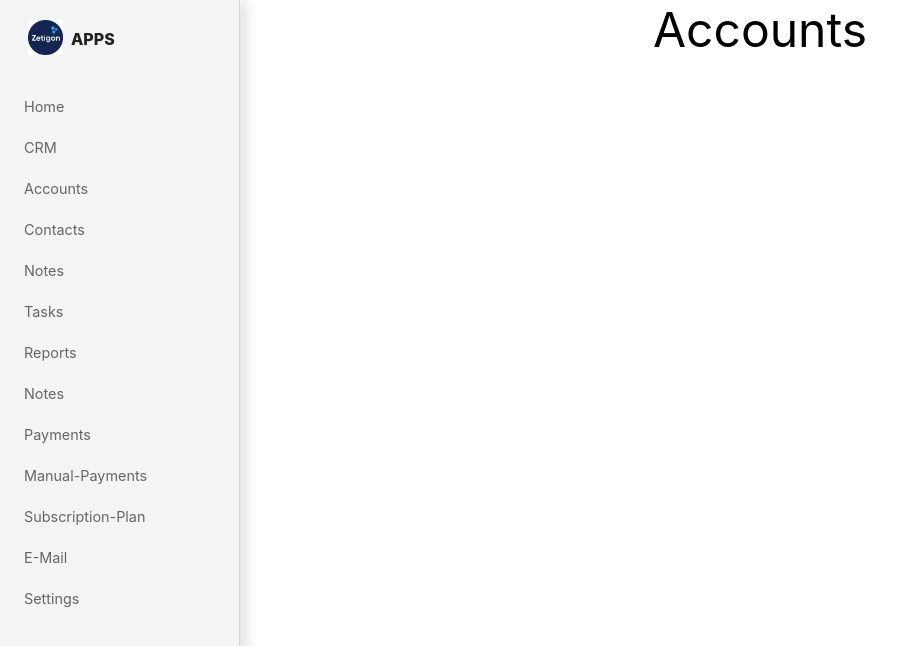
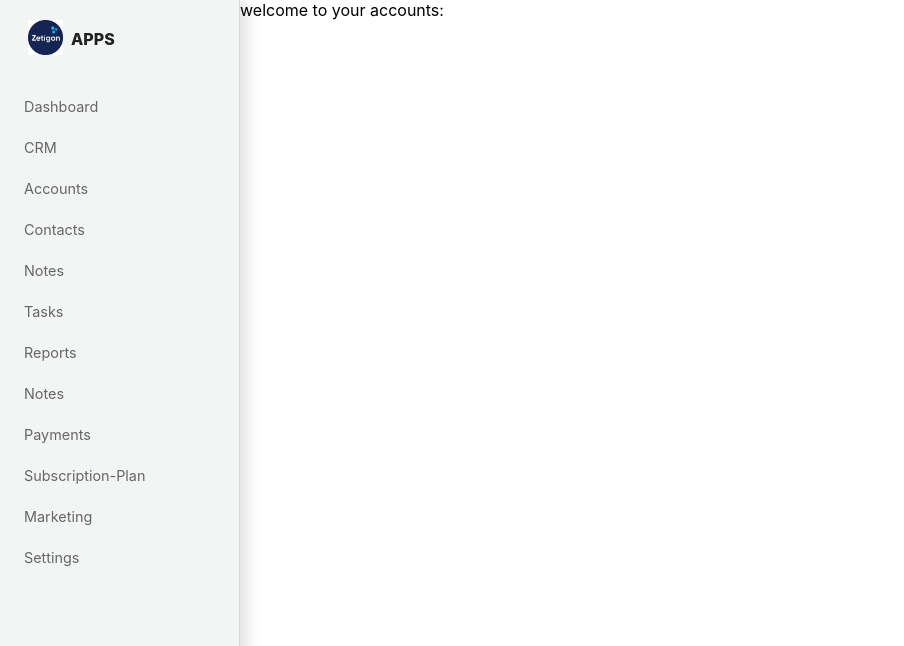
Before and after one commit to Zetigon/CRM_Client_Side, a React (Create React App) app: page /accounts in a window 1280 px wide. Shown: the top 646 px of the page, without its empty margins (0-904 px from the left). Built offline with nearby package versions, Linux system fonts and the light colour scheme.

Commit message:
new components added

```diff
--- a/src/App.js
+++ b/src/App.js
@@ -11,6 +11,10 @@ import { Routes, Route } from "react-router-dom";
 import { DynamicItem, Sidebar, dummyData } from "./Components/NAVIGATION/";
 import Crm from './Components/CRM/crm';
 import Dashboard from './Components/DASHBOARD/Dashboard';
+import Accounts from './Components/CRM/Accounts/accounts';
+import Notes from './Components/CRM/Notes/notes';
+import Tasks from './Components/CRM/Tasks/tasks';
+import Settings from './Components/SETTINGS/settings';
 
 function App() {
   return (
@@ -18,16 +22,24 @@ function App() {
       <Sidebar>
         <Routes>
           <Route path="/" element={<Dashboard/>} />
+            <Route path="/crm" element={<Crm/>}/>
+            <Route path="/accounts" element={<Accounts/>}/>
+            <Route path="/notes" element={<Notes/>}/>
+            <Route path="/tasks" element={<Tasks/>}/>
+
+            <Route path="/tasks" element={<Tasks/>}/>
+            <Route path="/settings" element={<Settings/>}/>
           {dummyData &&
             dummyData.map((item, index) => (
               <Route
                 key={index}
                 path={item.path}
-                element={<DynamicItem page={item.title} />}
+                element={<DynamicItem page = {item.title}/>}
               />
             ))}
 
-            <Route path="/crm" element={<Crm/>}/>
+
+
         </Routes>
       </Sidebar>
     </div>
--- /dev/null
+++ b/src/Components/CRM/Accounts/accounts.js
@@ -0,0 +1,11 @@
+import React from 'react'
+
+function accounts() {
+  return (
+    <div>
+      welcome to your accounts:
+    </div>
+  )
+}
+
+export default accounts
--- /dev/null
+++ b/src/Components/CRM/Notes/notes.js
@@ -0,0 +1,11 @@
+import React from 'react'
+
+function notes() {
+  return (
+    <div>
+      welcome to your notes:
+    </div>
+  )
+}
+
+export default notes
--- /dev/null
+++ b/src/Components/CRM/Tasks/tasks.js
@@ -0,0 +1,11 @@
+import React from 'react'
+
+function tasks() {
+  return (
+    <div>
+      Your Task Section:
+    </div>
+  )
+}
+
+export default tasks
--- a/src/Components/NAVIGATION/Data.js
+++ b/src/Components/NAVIGATION/Data.js
@@ -3,7 +3,7 @@ import React from "react";
 
 export const SIDEBAR_DATA = [
   {
-    title: "Home",
+    title: "Dashboard",
     path: "/",
     cName: "nav-text",
   },
@@ -65,11 +65,7 @@ export const SIDEBAR_DATA = [
     cName: "nav-text",
    },
 
-  {
-    title: "Manual-Payments",
-    path: "/manual-payments",
-    cName: "nav-text",
-  },
+
 
   {
     title: "Subscription-Plan",
@@ -78,8 +74,8 @@ export const SIDEBAR_DATA = [
   },
 
   {
-    title: "E-mail",
-    path: "/e-mails",
+    title: "Marketing",
+    path: "/marketing",
     cName: "nav-text",
   },
 
--- a/src/Components/NAVIGATION/Routes/[item].js
+++ b/src/Components/NAVIGATION/Routes/[item].js
@@ -2,7 +2,7 @@ import { Link } from "react-router-dom";
 
 const Item = (props) => {
   const { page } = props;
-  if (page === Item) {
+  if (page === page ) {
     return <div id="page">{page}</div>;
   } else {
     return (
--- /dev/null
+++ b/src/Components/SETTINGS/settings.js
@@ -0,0 +1,11 @@
+import React from 'react'
+
+function settings() {
+  return (
+    <div>
+      Profile and Org settings:
+    </div>
+  )
+}
+
+export default settings
```
Also changed, not shown: src/Components/CRM/Marketing/marketing.js (added, +11 -0 lines), src/Components/CRM/Payments/payments.js (added, +11 -0 lines).
